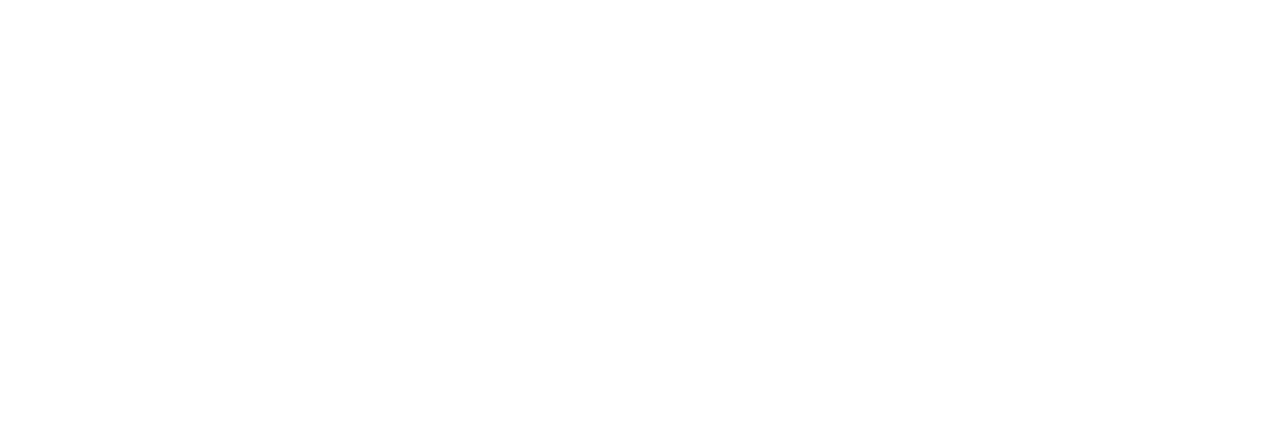
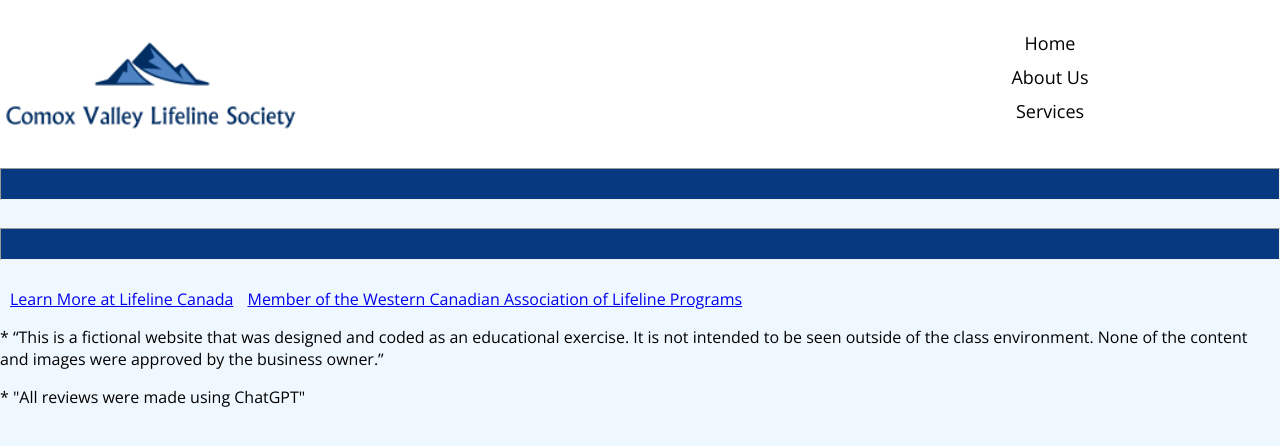
Before and after one commit to nic-dgl103-f23-dlu1/project-Valentinairving, a plain HTML site: page services.html in a window 1280 px wide. Drawn offline with nearby package versions, Linux system fonts and the light colour scheme.

Commit message:
added nav and footer to services page

```diff
--- a/services.html
+++ b/services.html
@@ -4,8 +4,34 @@
     <meta charset="UTF-8">
     <meta name="viewport" content="width=device-width, initial-scale=1.0">
     <title>Document</title>
+    <link rel="stylesheet" href="style.css">
 </head>
 <body>
+    <section class="header">
+    <img src="images/logo.png" width="300">
 
+    <nav>
+        <ul>
+            <li><a href="index.html">Home</a></li>
+            <li><a href="about.html">About Us</a></li>
+            <li><a href="services.html">Services</a></li>
+        </ul>
+    </nav>
+    </section>
+    <hr>
+
+
+
+
+
+
+<footer>
+        <hr>
+
+        <a href="https://www.lifeline.ca/en/">Learn More at Lifeline Canada</a>
+        <a href="http://www.canwestlifeline.com/">Member of the Western Canadian Association of Lifeline Programs</a>
+        <p>* “This is a fictional website that was designed and coded as an educational exercise. It is not intended to be seen outside of the class environment. None of the content and images were approved by the business owner.”</p>
+        <p>* "All reviews were made using ChatGPT"</p>
+</footer>
 </body>
 </html>
```
